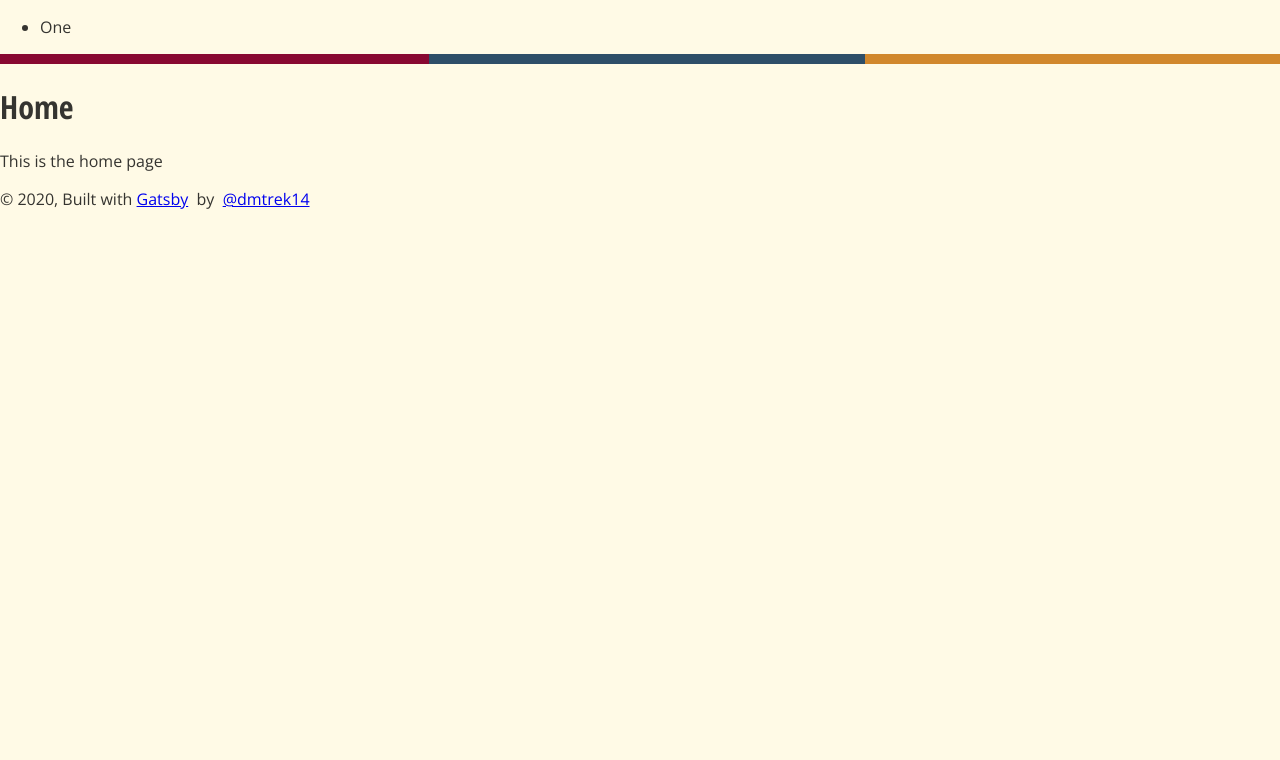
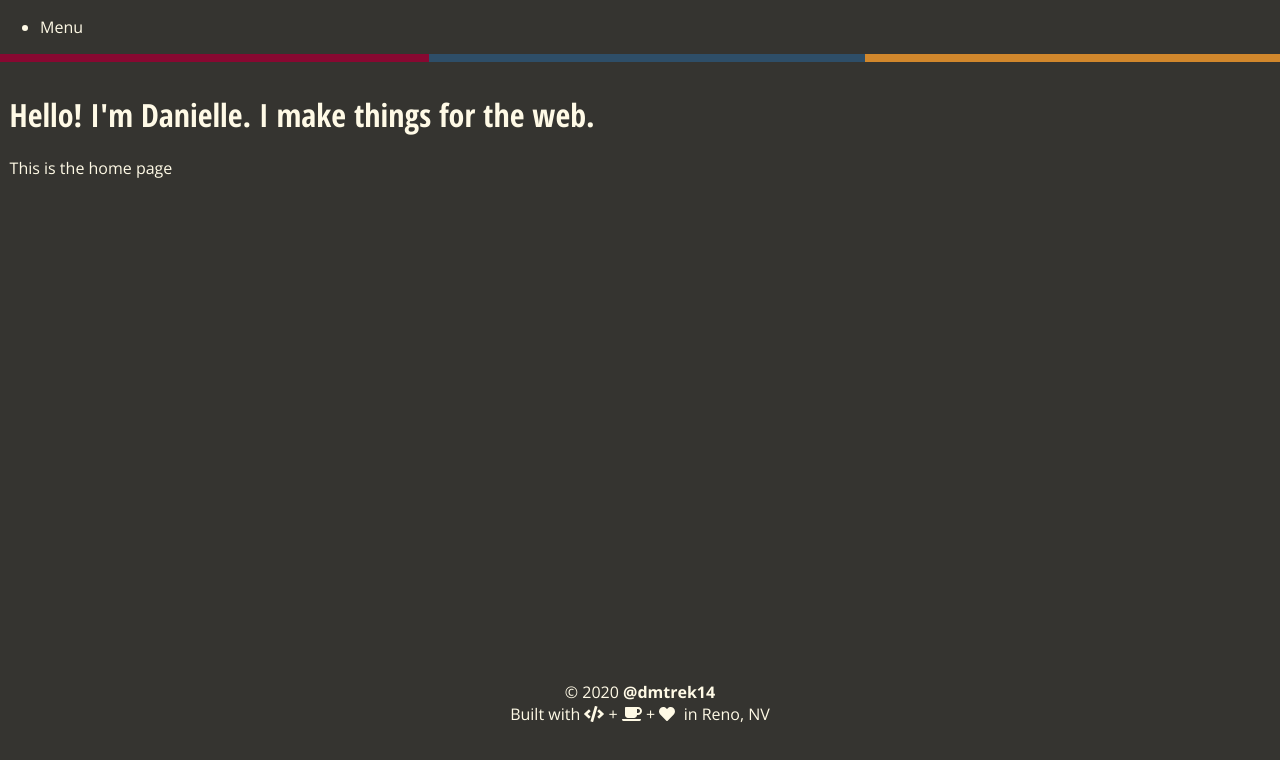
Before and after one commit to dmtrek14/danielle-dev, a Gatsby site: page / in a window 1280 px wide. Built offline with nearby package versions, Linux system fonts and the light colour scheme; Gatsby itself is replaced by a stand-in of ours.

Commit message:
Adding fontawesome, change footer

```diff
--- a/package.json
+++ b/package.json
@@ -14,6 +14,9 @@
     "test": "echo \"Write tests! -> https://gatsby.dev/unit-testing\" && exit 1"
   },
   "dependencies": {
+    "@fortawesome/fontawesome-svg-core": "^1.2.30",
+    "@fortawesome/free-solid-svg-icons": "^5.14.0",
+    "@fortawesome/react-fontawesome": "^0.1.11",
     "gatsby": "^2.24.42",
     "gatsby-plugin-manifest": "^2.4.23",
     "gatsby-plugin-offline": "^3.2.23",
--- a/src/components/layout/footer/index.js
+++ b/src/components/layout/footer/index.js
@@ -1,15 +1,19 @@
 import React from "react"
+import { FontAwesomeIcon } from '@fortawesome/react-fontawesome'
+import { faCode, faCoffee, faHeart } from '@fortawesome/free-solid-svg-icons'
 
 const Footer = () => (
 <footer>
 <div>
-© {new Date().getFullYear()}, Built with
+© {new Date().getFullYear()}  <a href="https://github.com/dmtrek14">@dmtrek14</a>
+</div>
+<div>
+Built with
           {` `}
-          <a href="https://www.gatsbyjs.org">Gatsby</a>&nbsp;
-           by &nbsp;
-           <a href="https://github.com/dmtrek14">@dmtrek14</a>
+          <FontAwesomeIcon icon={faCode}/> + <FontAwesomeIcon icon={faCoffee}/> + <FontAwesomeIcon icon={faHeart}/>
+           &nbsp;
+           in Reno, NV
 </div>
-
  </footer>
 
 )
--- a/src/components/layout/header/header.css
+++ b/src/components/layout/header/header.css
@@ -1,4 +1,4 @@
 header {
-    border-bottom: 10px solid black;
+    border-bottom: 8px solid black;
     border-image: repeating-linear-gradient( 90deg, #880831, #880831 34%, #2e4e68 34%, #2e4e68 67%, #d1872c 67%, #d1872c 100%) 20;
 }
--- a/src/components/layout/header/index.js
+++ b/src/components/layout/header/index.js
@@ -7,7 +7,7 @@ const Header = () => (
 <header>
     <nav>
         <ul>
-            <li>One</li>
+            <li>Menu</li>
         </ul>
     </nav>
 </header>
--- a/src/components/layout/layout.css
+++ b/src/components/layout/layout.css
@@ -1,11 +1,23 @@
+* {
+    text-rendering: optimizeLegibility;
+    -webkit-font-smoothing: antialiased;
+    -moz-osx-font-smoothing: grayscale;
+    -webkit-tap-highlight-color: transparent;
+}
+
 :root {
     --light: #fffae6;
     --dark: #353430;
+    --command: #880831;
+    --science:#2e4e68;
+    --ops: #d1872c;
 }
 
 html {
-    background-color: var(--light);
-    color: var(--dark);
+    /* background-color: var(--light);
+    color: var(--dark); */
+    background-color: var(--dark);
+    color: var(--light);
 }
 
 body {
@@ -13,6 +25,25 @@ body {
     font-size: 1rem;
     margin: 0;
 }
+
 h1, h2, h3, h4, h5, h6 {
     font-family: 'Open Sans Condensed', sans-serif;
 }
+
+a {
+    /* color: var(--dark); */
+    color: var(--light);
+    font-weight:bold;
+    text-decoration: none;
+}
+
+main {
+    min-height:75vh;
+    padding: 0.6rem;
+}
+
+footer {
+    display: grid;
+    align-items: center;
+    text-align: center;
+}
--- a/src/pages/index.js
+++ b/src/pages/index.js
@@ -6,7 +6,7 @@ export default (props) => {
   return (
     <Layout>
       <SEO title="Home" description="Welcome to my home page" pathname={props.location.pathname}/>
-      <h1>Home</h1>
+      <h1>Hello! I'm Danielle. I make things for the web.</h1>
       <p>This is the home page</p>
     </Layout>
   )
```
Also changed, not shown: 1 other file.
